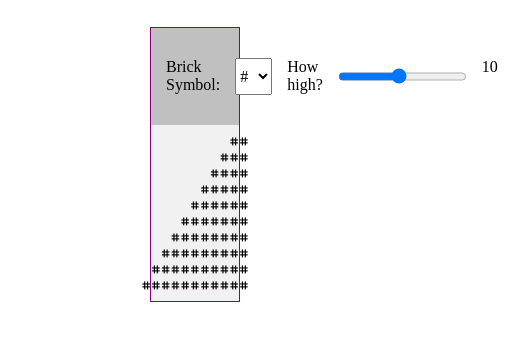
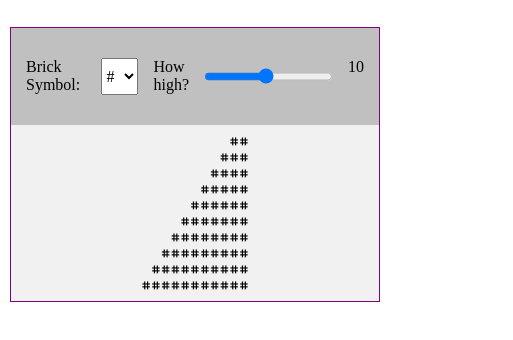
Before and after one commit to sikera4/pyramid-slide, a plain HTML site: page index.html in a window 390 px wide. Shown: the part 116-456 px from the top of the page, 513 px wide, since content can reach past the window. Drawn offline with nearby package versions, Linux system fonts and the light colour scheme.

Commit message:
fix container for small screens

```diff
--- a/style.css
+++ b/style.css
@@ -38,3 +38,9 @@ p {
 span {
     padding: 0 15px;
 }
+
+@media screen and (max-width: 767px) {
+    .cntnr {
+        margin: 30px 10px 0 10px;
+    }
+}
```
